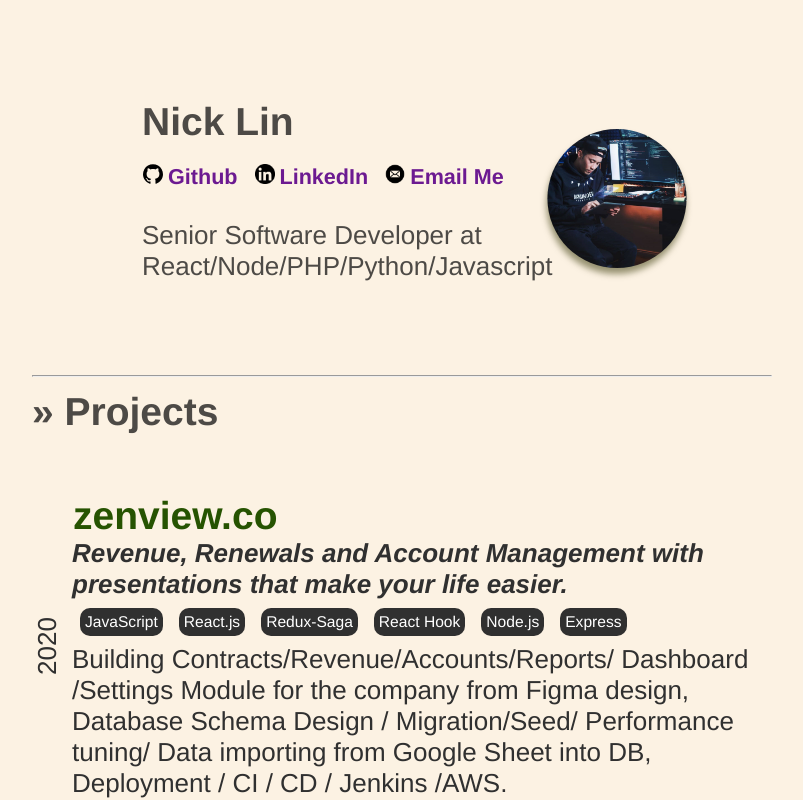
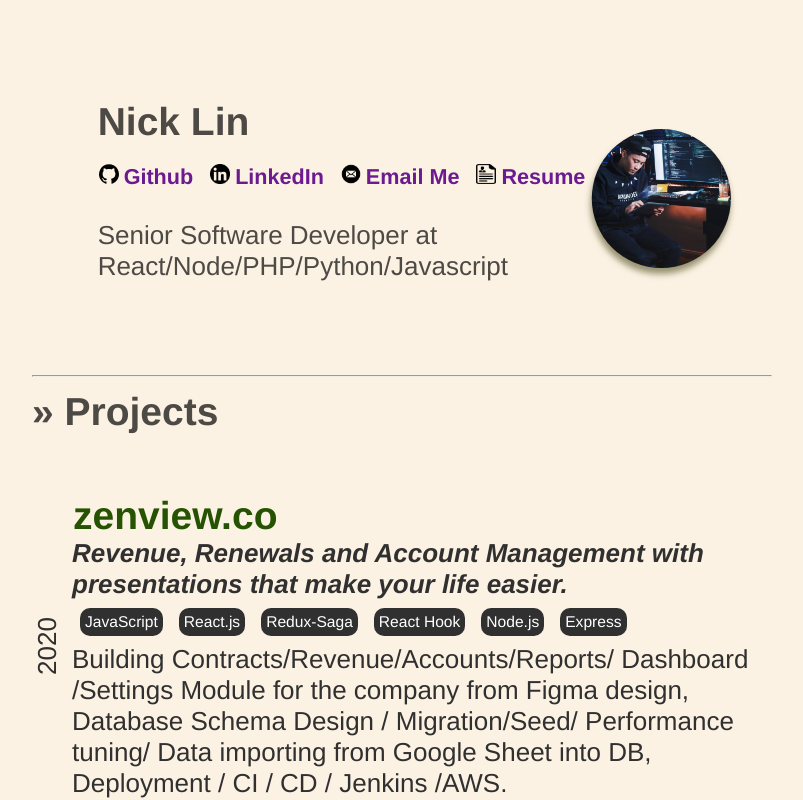
Before and after one commit to pureworldnew/personal-react-web, a React (Create React App) app: page / in a window 1280 px wide. Shown: the top 800 px of the page, without its empty margins (238-1041 px from the left). Built offline with nearby package versions, Linux system fonts and the light colour scheme.

Commit message:
update design

```diff
--- a/src/App.js
+++ b/src/App.js
@@ -9,8 +9,6 @@ import Profile from "./components/profile";
 import Skills from "./components/skills";
 import Experience from "./components/experience";
 import Footer from "./components/footer";
-
-import resumePDF from "./icons/nick_lin_resume.pdf";
 
 ReactGA.initialize("UA-162783096-1"); //init Google Analytics
 
@@ -27,9 +25,6 @@ function App() {
         <Section />
         <Skills />
         <Experience />
-        <a href={resumePDF} target="_blank" rel="noopener noreferrer">
-          Resume
-        </a>
       </header>
       <Footer />
     </div>
--- a/src/components/profile.js
+++ b/src/components/profile.js
@@ -5,7 +5,8 @@ import githubIcon from "../icons/github_icon.svg";
 import linkedlnIcon from "../icons/linkedln_icon.png";
 import mePic from "../icons/new.png";
 import emailIcon from "../icons/email_icon.png";
-
+import resumeIcon from "../icons/resume.png";
+import resumePDF from "../icons/nick_lin_resume.pdf";
 //Just name
 function Name() {
   return <h2>Nick Lin</h2>;
@@ -34,6 +35,10 @@ function SocialLinks(props) {
       <a href="mailto:pureworldnew@gmail.com" rel="noopener noreferrer">
         <img id="profile-icon-linkedin" src={emailIcon} alt="" />
         Email Me
+      </a>
+      <a href={resumePDF} target="_blank" rel="noopener noreferrer">
+        <img id="profile-icon-linkedin" src={resumeIcon} alt="" />
+        Resume
       </a>
     </h5>
   );
```
Also changed, not shown: src/icons/resume.png (added).
